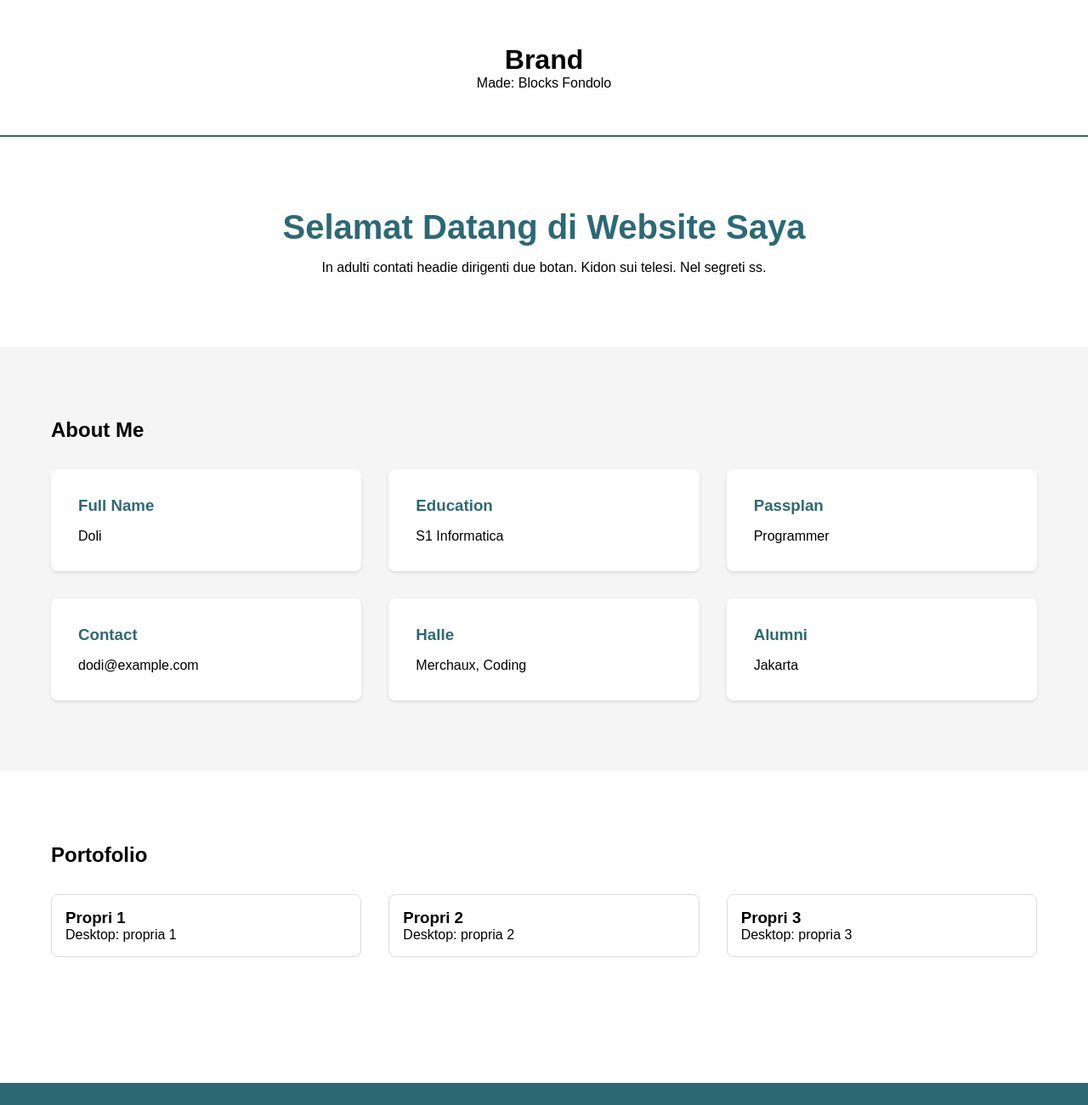
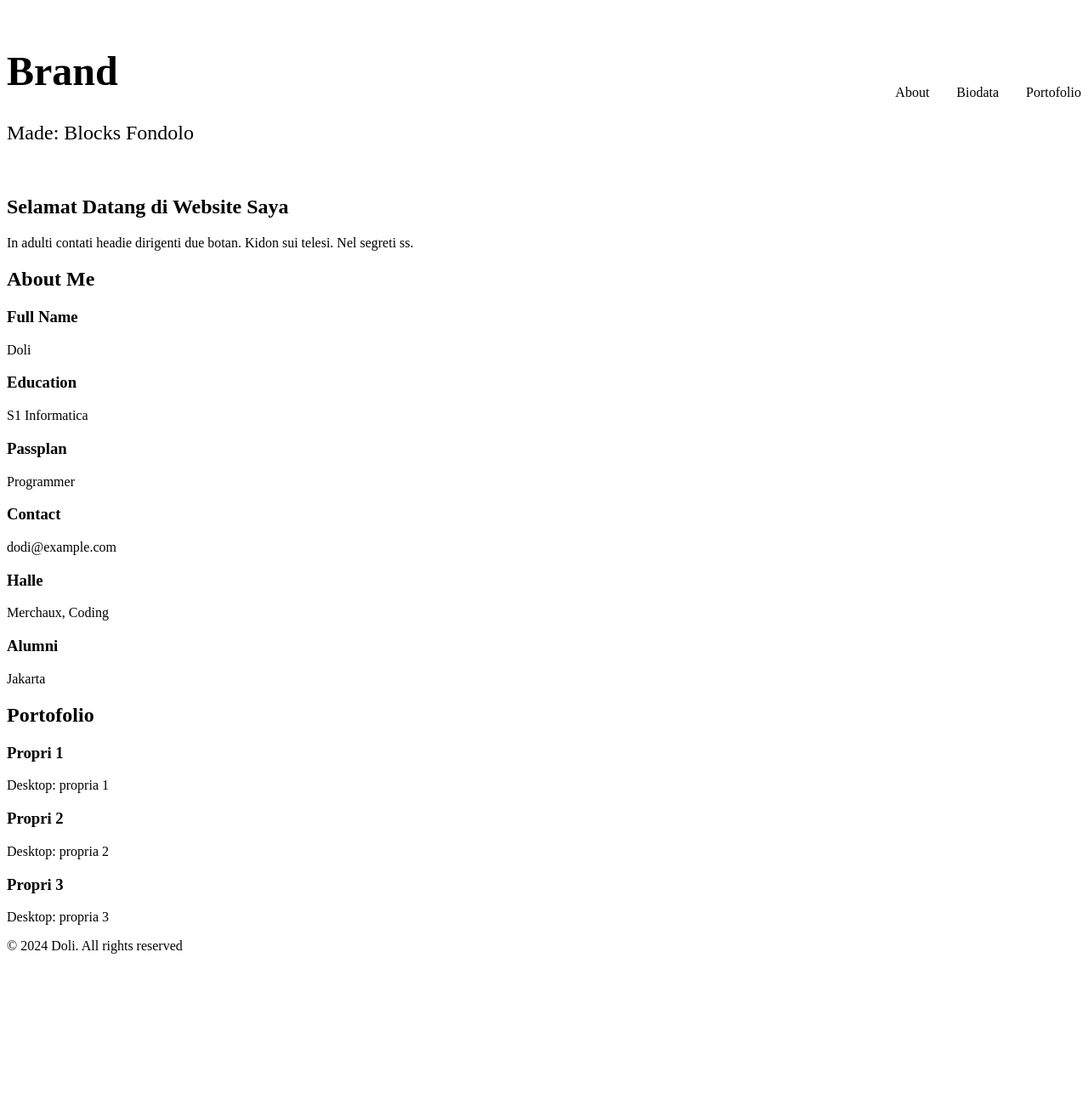
Before and after one commit to ferdiizzulhaq/myeduwork, a plain HTML site: page index-sesi2.html in a window 1280 px wide. Shown: the top 1300 px of the page at 85% size. After the commit the page ends 1138 px from the top, so only its background shows below. Drawn offline with Linux system fonts and the light colour scheme.

Commit message:
Mengubah menu

```diff
--- a/index-sesi2.html
+++ b/index-sesi2.html
@@ -1,125 +1,60 @@
-<!DOCTYPE html>
+<!doctype html>
 <html lang="id">
     <head>
-    <meta charset="UTF-8">
-    <meta name="viewport" content="width=device-width, initial-scale=1.0">
+        <meta charset="UTF-8" />
+        <meta name="viewport" content="width=device-width, initial-scale=1.0" />
         <title>Portfolio Doli</title>
         <style>
-        /* Reset CSS */
-        * {
-            margin: 0;
-            padding: 0;
-            box-sizing: border-box;
-            font-family: 'Arial', sans-serif;
-        }
+            /* ... (CSS sebelumnya tetap sama) ... */
 
-        /* Warna sesuai screenshot */
-        :root {
-            --teal: #2C6975;
-            --gray: #555555;
-        }
-
-        .container {
-            max-width: 1200px;
-            margin: 0 auto;
-            padding: 20px;
-        }
-
-        /* Header Brand */
-        .brand-header {
-            text-align: center;
-            padding: 2rem 0;
+            /* New Header Styles */
+            .header {
+                padding: 1rem 0;
                 border-bottom: 2px solid var(--teal);
             }
 
-        /* Section Welcome */
-        .welcome-section {
-            padding: 4rem 0;
-            text-align: center;
+            .header .container {
+                display: flex;
+                justify-content: space-between;
+                align-items: center;
             }
 
-        .welcome-section h1 {
-            font-size: 2.5rem;
+            .brand {
+                font-size: 1.5rem;
                 color: var(--teal);
-            margin-bottom: 1rem;
             }
 
-        /* About Me Grid */
-        .about-section {
-            background: #f5f5f5;
-            padding: 4rem 0;
+            .nav-links {
+                display: flex;
+                gap: 2rem;
             }
 
-        .grid-container {
-            display: grid;
-            grid-template-columns: repeat(3, 1fr);
-            gap: 2rem;
-            margin-top: 2rem;
+            .nav-links a {
+                text-decoration: none;
+                color: var(--gray);
+                font-weight: 500;
+                transition: color 0.3s ease;
             }
 
-        .info-box {
-            background: white;
-            padding: 2rem;
-            border-radius: 8px;
-            box-shadow: 0 2px 4px rgba(0,0,0,0.1);
-        }
-
-        .info-box h3 {
+            .nav-links a:hover {
                 color: var(--teal);
-            margin-bottom: 1rem;
-        }
-
-        /* Portfolio Section */
-        .portfolio-section {
-            padding: 4rem 0;
-        }
-
-        .project-grid {
-            display: grid;
-            grid-template-columns: repeat(3, 1fr);
-            gap: 2rem;
-            margin-top: 2rem;
-        }
-
-        .project-card {
-            border: 1px solid #ddd;
-            border-radius: 8px;
-            overflow: hidden;
-        }
-
-        .project-card img {
-            width: 100%;
-            height: 200px;
-            object-fit: cover;
-        }
-
-        .project-content {
-            padding: 1rem;
-        }
-
-        /* Footer */
-        .footer {
-            background: var(--teal);
-            color: white;
-            text-align: center;
-            padding: 1.5rem 0;
-            margin-top: 4rem;
-        }
-
-        /* Responsive Design */
-        @media (max-width: 768px) {
-            .grid-container, .project-grid {
-                grid-template-columns: 1fr;
-            }
             }
         </style>
     </head>
     <body>
-    <!-- Brand Header -->
-    <header class="brand-header">
+        <!-- Modified Header -->
+        <header class="header">
             <div class="container">
+                <div class="brand">
                     <h1>Brand</h1>
                     <p>Made: Blocks Fondolo</p>
+                </div>
+
+                <nav class="nav-links">
+                    <a href="#about">About</a>
+                    <a href="#biodata">Biodata</a>
+                    <a href="#portfolio">Portofolio</a>
+                </nav>
             </div>
         </header>
 
@@ -127,7 +62,10 @@
         <section class="welcome-section">
             <div class="container">
                 <h1>Selamat Datang di Website Saya</h1>
-            <p>In adulti contati headie dirigenti due botan. Kidon sui telesi. Nel segreti ss.</p>
+                <p>
+                    In adulti contati headie dirigenti due botan. Kidon sui
+                    telesi. Nel segreti ss.
+                </p>
             </div>
         </section>
 
```
Lines whose indentation alone changed are shown as unchanged.
